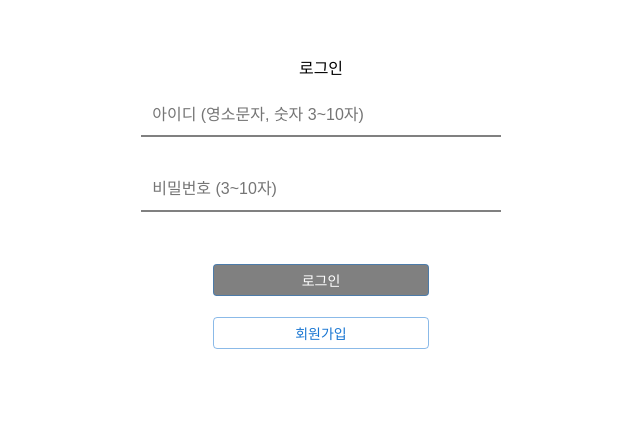
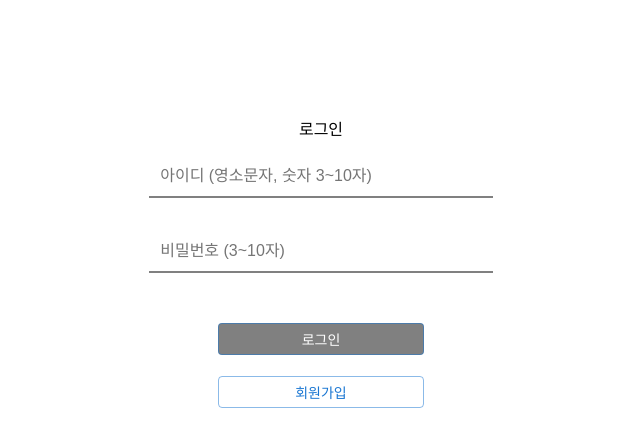
Before and after one commit to Growing-Jiwoo/NumbleDeepDIve, a React (Create React App) app: page / in a window 1280 px wide. Shown: the part 163-610 px from the top of the page, without its empty margins (39-679 px from the left). Built offline with nearby package versions, Linux system fonts and the light colour scheme.

Commit message:
fix: index.css 필요 CSS 코드 추가 (#20)

```diff
--- a/src/App.tsx
+++ b/src/App.tsx
@@ -4,6 +4,7 @@ import LoginUi from "./Components/Login/LoginUi";
 import SignUp from "./Components/Login/SignUp";
 import Main from "./Components/Main/Main";
 import NavBar from "./Components/Commons/NavBar";
+import ExchangedLikeList from "./Components/LikeList/ExchangedLikeList";
 
 function App(): JSX.Element {
   return (
@@ -12,6 +13,8 @@ function App(): JSX.Element {
         width: "100%",
         height: "100vh",
         maxWidth: "720px",
+        padding: "60px 16px 16px",
+        overflow: "hidden",
       }}
     >
       <div>
@@ -20,6 +23,7 @@ function App(): JSX.Element {
           <Route path="/SignUp" element={<SignUp />} />
           <Route element={<CommonLayout />}>
             <Route path="/Main" element={<Main />} />
+            <Route path="/Like" element={<ExchangedLikeList />} />
           </Route>
         </Routes>
       </div>
```
